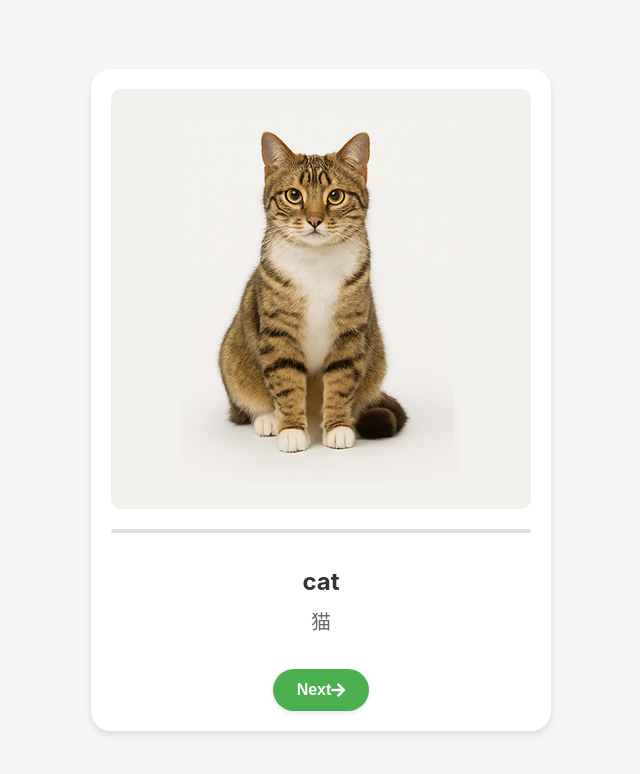
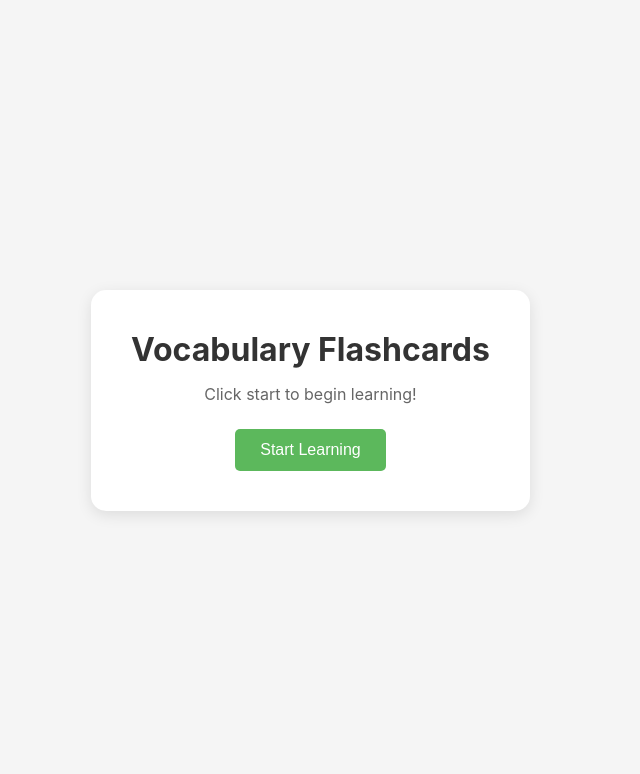
Before and after one commit to McCoder007/VocabV3, a website: page index.html in a window 1280 px wide. Shown: the whole page, without its empty margins (319-959 px from the left). Drawn offline with Linux system fonts and the light colour scheme.

Commit message:
Feat: Add start screen to require user interaction for audio

```diff
--- a/app.js
+++ b/app.js
@@ -10,15 +10,31 @@ const chineseWord = document.getElementById('chinese-word');
 const translations = document.getElementById('translations');
 const countdownProgress = document.querySelector('.countdown-progress');
 const nextButton = document.getElementById('next-button');
+const startScreen = document.getElementById('start-screen');
+const startButton = document.getElementById('start-button');
+const vocabularyCard = document.getElementById('vocabulary-card');
 
 // State
 let currentWordIndex = 0;
 let countdownTimeout;
 let isTransitioning = false;
 
-// Initialize the app
-function init() {
-    // Instantiate the TTS Manager now that the config should be loaded
+function setupStartScreen() {
+    // Ensure vocab card is hidden and start screen is shown initially
+    vocabularyCard.classList.add('hidden');
+    startScreen.classList.remove('hidden');
+
+    // Add listener to the start button
+    startButton.addEventListener('click', () => {
+        startScreen.classList.add('hidden');
+        vocabularyCard.classList.remove('hidden');
+        initAppLogic(); // Call the main app initialization logic
+    }, { once: true }); // Only allow starting once
+}
+
+// Initialize the main app logic (called after start button)
+function initAppLogic() {
+    // Instantiate the TTS Manager now that the config should be loaded and user interacted
     googleTTS = new GoogleTTSManager();
 
     // Set up event listeners
@@ -102,5 +118,5 @@ function showTranslations() {
     googleTTS.speak(currentWord.english);
 }
 
-// Initialize the app when the page loads
-document.addEventListener('DOMContentLoaded', init);
+// Initialize the start screen setup when the page loads
+document.addEventListener('DOMContentLoaded', setupStartScreen);
--- a/index.html
+++ b/index.html
@@ -10,7 +10,15 @@
 </head>
 <body>
     <div class="app-container">
-        <div class="vocabulary-card">
+        <!-- Start Screen -->
+        <div id="start-screen" class="start-screen">
+            <h1>Vocabulary Flashcards</h1>
+            <p>Click start to begin learning!</p>
+            <button id="start-button" class="start-button">Start Learning</button>
+        </div>
+
+        <!-- Vocabulary Card (initially hidden) -->
+        <div id="vocabulary-card" class="vocabulary-card hidden">
             <div class="image-container">
                 <img id="vocab-image" src="" alt="Vocabulary image">
             </div>
--- a/styles.css
+++ b/styles.css
@@ -17,6 +17,7 @@ body {
     width: 100%;
     max-width: 500px;
     padding: 20px;
+    display: flex;
 }
 
 .vocabulary-card {
@@ -138,3 +139,46 @@ body {
         font-size: 18px;
     }
 }
+
+/* Add styles for the start screen */
+.start-screen {
+    display: flex;
+    flex-direction: column;
+    align-items: center;
+    justify-content: center;
+    padding: 40px;
+    background-color: #fff;
+    border-radius: 15px;
+    box-shadow: 0 4px 15px rgba(0, 0, 0, 0.1);
+    text-align: center;
+}
+
+.start-screen h1 {
+    margin-bottom: 15px;
+    color: #333;
+}
+
+.start-screen p {
+    margin-bottom: 25px;
+    color: #666;
+}
+
+.start-button {
+    padding: 12px 25px;
+    font-size: 1rem;
+    background-color: #5cb85c; /* Green */
+    color: white;
+    border: none;
+    border-radius: 5px;
+    cursor: pointer;
+    transition: background-color 0.3s ease;
+}
+
+.start-button:hover {
+    background-color: #4cae4c;
+}
+
+/* Utility class to hide elements */
+.hidden {
+    display: none !important;
+}
```
